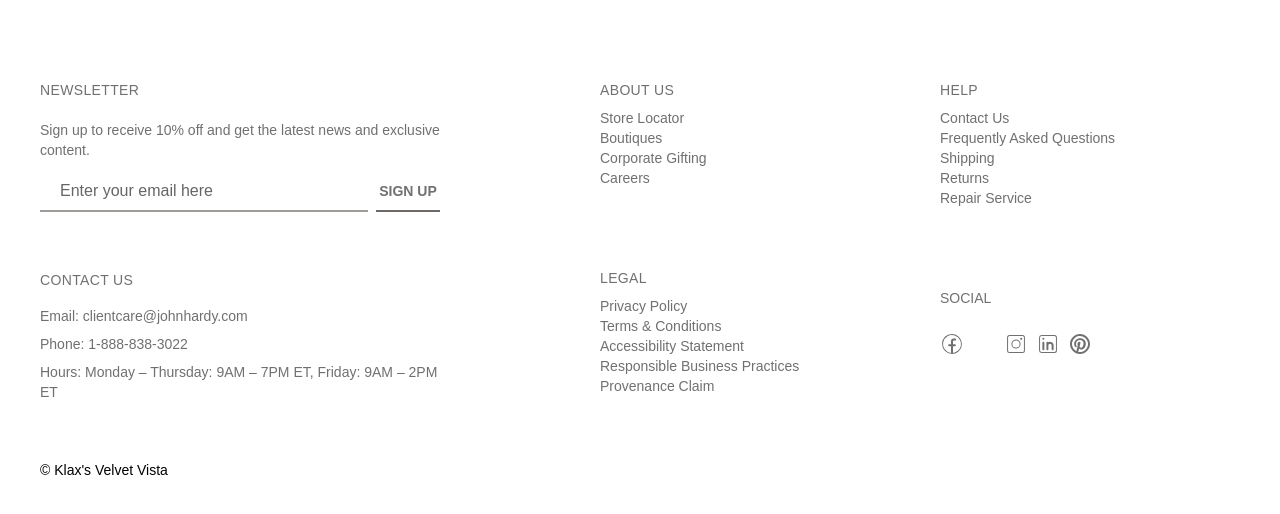
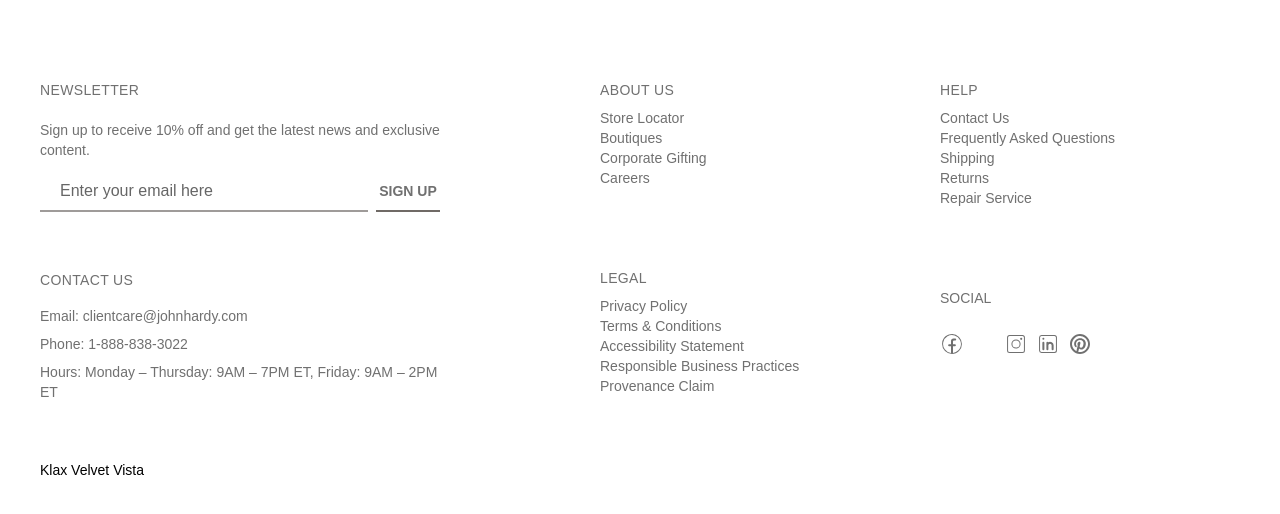
Before and after one commit to Kanna116/velvet-vista, a Next.js app: page /footer in a window 1280 px wide. Shown: the top 514 px of the page. Built offline with nearby package versions, Linux system fonts and the light colour scheme; some icons are missing; a web font is replaced by a local one.

Commit message:
Next Head updated

```diff
--- a/pages/_document.js
+++ b/pages/_document.js
@@ -3,12 +3,9 @@
 export default function Document() {
   return (
     <Html lang="en">
-      <Head>
-        <title>Velvet Vista</title>
-        <meta property="og:title" content="Velvet Vista" key="title" />
+      <Head />
+      <body>
         <link href="https://api.fontshare.com/v2/css?f[]=ranade@700,300,2,701,401,101,100,400,1,500,501,301&f[]=excon@400,900,700,500,300,100,1&display=swap" rel="stylesheet"></link>
-      </Head>
-      <body>
         <Main />
         <NextScript />
       </body>
--- a/pages/footer.js
+++ b/pages/footer.js
@@ -16,7 +16,7 @@
                     <h2 className='text-sm'>Phone: 1-888-838-3022</h2>
                     <h2 className='text-sm'>Hours: Monday – Thursday: 9AM – 7PM ET, Friday: 9AM – 2PM ET</h2>
                 </div>
-                <h1 className='text-sm text-black'>&copy; Klax's Velvet Vista</h1>
+                <h1 className='text-sm text-black'> Klax Velvet Vista</h1>
             </div>
             <div className="footer-two h-full w-1/4  flex flex-col items-start justify-start gap-20">
                 <ul className='[&>li]:text-sm font-light'>
```
